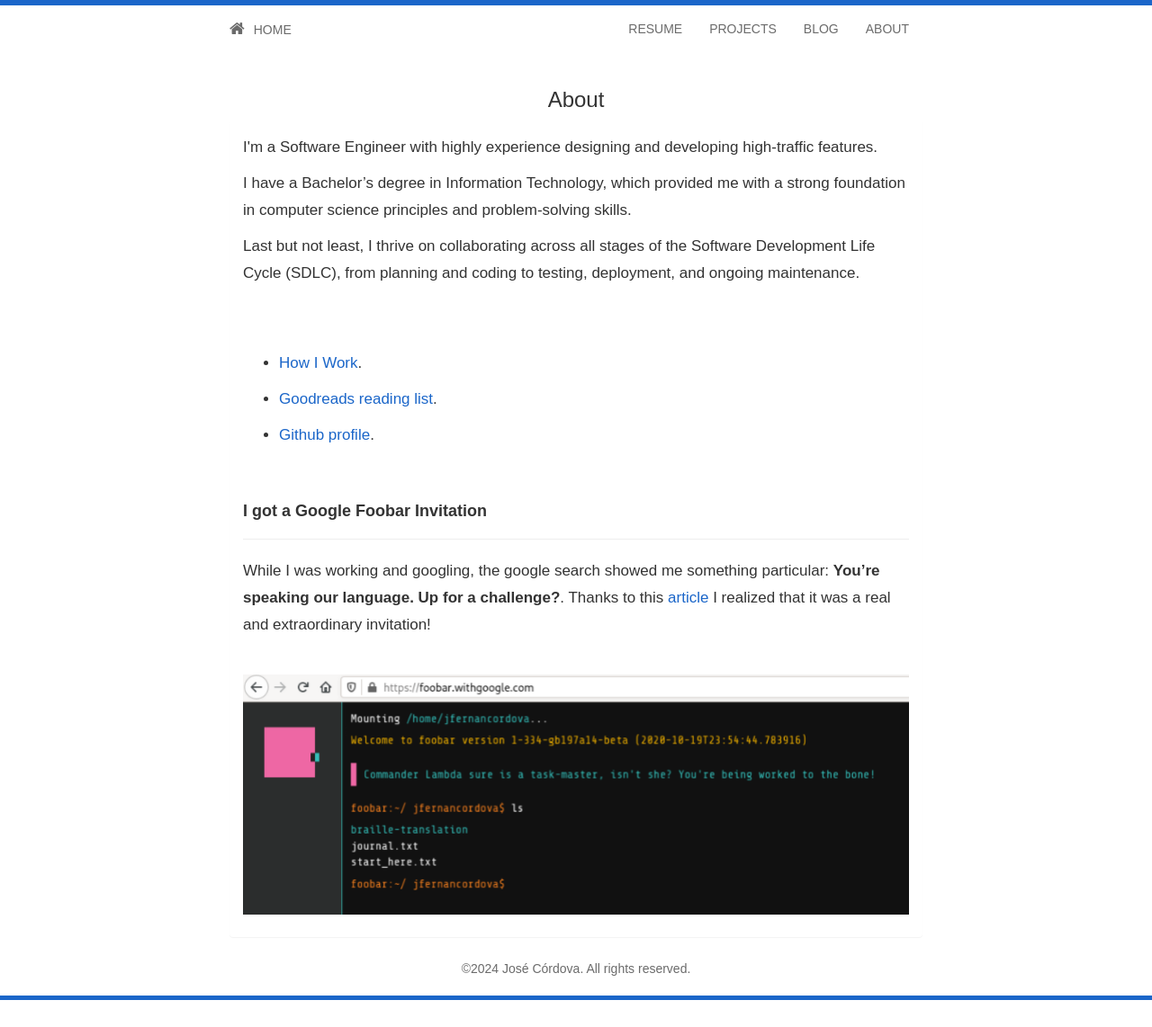
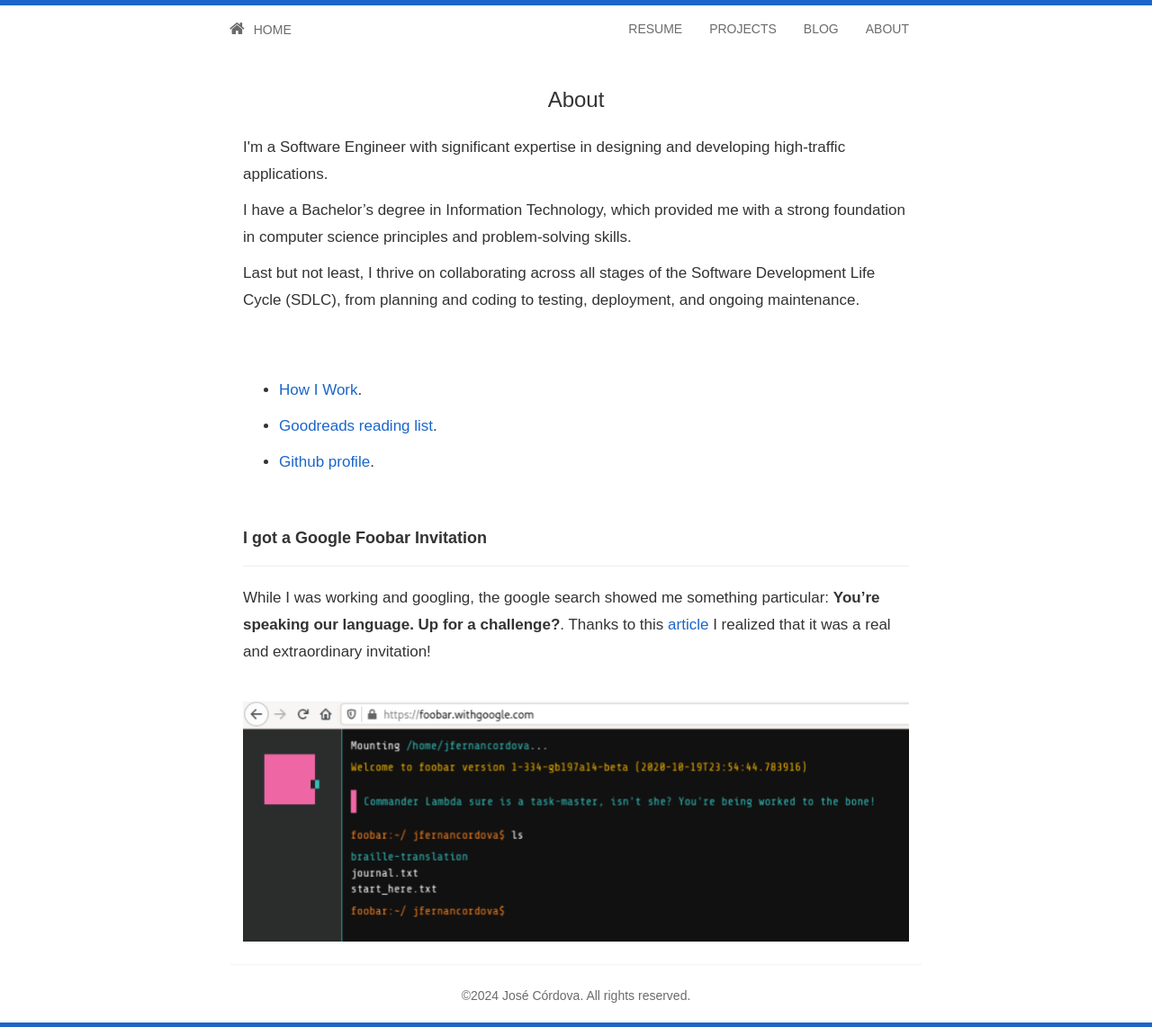
Before and after one commit to jfernancordova/jfernancordova.github.io, a Jekyll site: the page built from about.html, in a window 1280 px wide. Shown: the whole page at 90% size. Built offline with Jekyll 4.4.1, drawn with Linux system fonts in a browser that asks for light colours; nearby versions of some CDN libraries; before the commit the page ends 1112 px from its top, so only the background shows below that.

Commit message:
docs: Refine personal introduction in about.html to emphasize expertise in high-traffic application development

```diff
--- a/about.html
+++ b/about.html
@@ -9,7 +9,7 @@
         <div class="panel-body">
             <div class="blogpost">
                 <div>
-                    <p>I'm a Software Engineer with highly experience designing and developing high-traffic features.</p>
+                    <p>I'm a Software Engineer with significant expertise in designing and developing high-traffic applications.</p>
                     <p>I have a Bachelor’s degree in Information Technology, which provided me with a strong foundation in computer science principles and problem-solving skills.</p>
                     <p>Last but not least, I thrive on collaborating across all stages of the Software Development Life Cycle (SDLC), from planning and coding to testing, deployment, and ongoing maintenance.</p>
                     <br>
```
